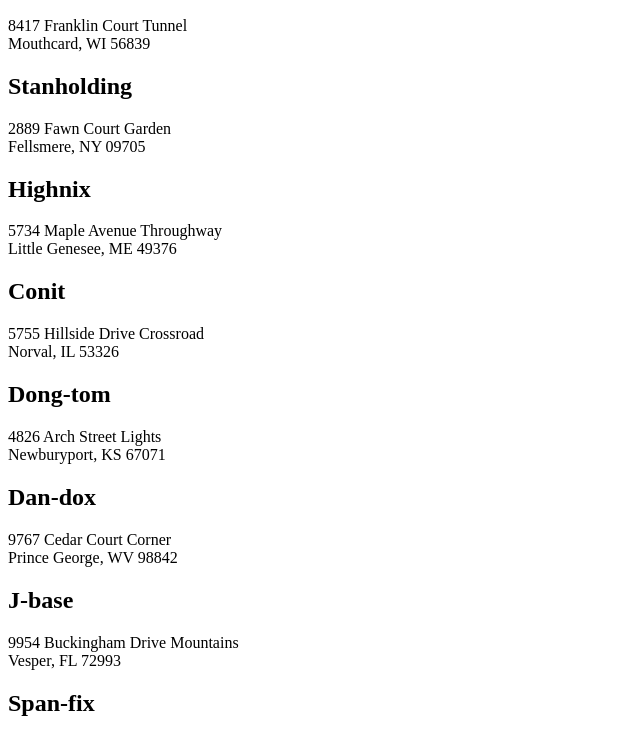
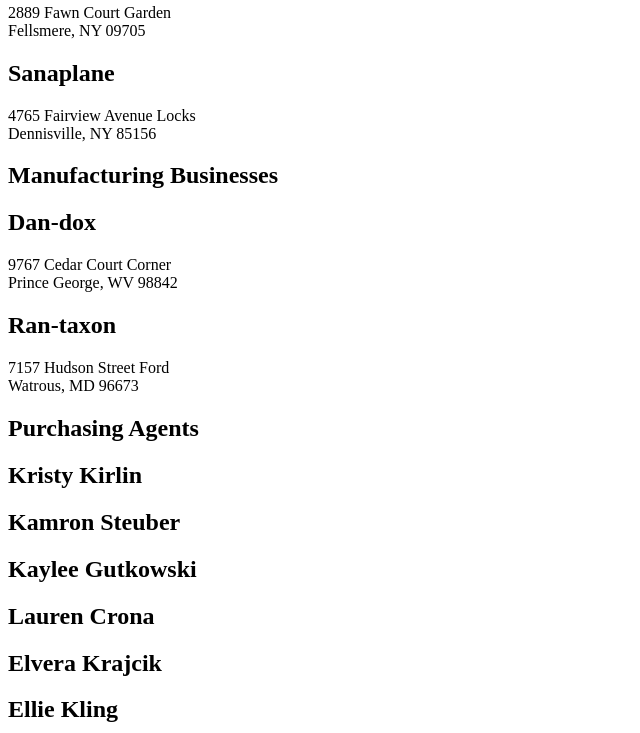
Before and after one commit to shaner0892/nss-dothard-simbleton, a plain HTML site: page index.html in a window 1280 px wide. Shown: the part 110-843 px from the top of the page, without its empty margins (0-640 px from the left). Drawn offline with Linux system fonts and the light colour scheme.

Commit message:
displaying PAs, but not their info yet

```diff
--- a/index.html
+++ b/index.html
@@ -7,13 +7,20 @@
     </head>
 
     <body>
-        <main id="businesses">
+        <main>
             <article class="businessList--newYork">
 
             </article>
+            <article class="businessList--manufacturing">
 
+            </article>
+            <article class="agents">
+
+            </article>
+            <article id="businesses">
+
+            </article>
         </main>
-
         <script type="module" src="./scripts/main.js"></script>
     </body>
 </html>
--- a/scripts/Business.js
+++ b/scripts/Business.js
@@ -10,3 +10,13 @@ export const businessInfo = ( businessObject ) => {
         </section>
     `
 }
+
+
+export const pAInfo = ( pAObject ) => {
+    return `
+        <section class="agent">
+            <h2 class="agent-name">${pAObject.nameFirst} ${pAObject.nameLast}</h2>
+            <h3 class="agent-info"></h3>
+        </section>
+    `
+}
--- a/scripts/BusinessList.js
+++ b/scripts/BusinessList.js
@@ -1,15 +1,18 @@
-import { businessInfo } from "./Business.js";
-import { getBusinesses } from "./database.js";
+import { businessInfo, pAInfo } from "./Business.js";
+import { getBusinesses, nyBusinesses, manufacturingBusiness, getPurchasingAgents } from "./database.js";
 
-//"document" indicates you want the index.html, .querySelector is a methto assign where you want you list of business to go to a variable
+//"document" indicates you want the index.html, .querySelector is a method to assign where you want you list of business to go to a variable
 const contentTarget = document.querySelector("#businesses")
+const nyTarget = document.querySelector(".businessList--newYork")
+const manufacturingTarget = document.querySelector(".businessList--manufacturing")
+const pATarget = document.querySelector(".agents")
 
 //defining and exporting a function, no parameters
 export const businessList = () => {
     //invoking the imported function and assigning the array of businesses to a variable
     const businessArray = getBusinesses()
     //using the above variable to print your business list in the innerHTML
-    contentTarget.innerHTML = "<h1>Active Businesses</h1>"
+    contentTarget.innerHTML += "<h1>Active Businesses</h1>"
     //this forEach function iterates through the business array and for each business it adds the business name to the list
     businessArray.forEach(
         (businessObject) => {
@@ -17,3 +20,34 @@ export const businessList = () => {
         }
     );
 }
+
+//defines a function
+export const nyBusinessList = () => {
+    //defines an array that invokes the function that filtered and found NY companies
+    const nyBusinessesArray = nyBusinesses()
+    //using the location designated above to add a title to the innerHTML
+    nyTarget.innerHTML += "<h1>New York Businesses</h1>"
+    //forEach method that goes through the array above and prints the businessInfo for each one
+    nyBusinessesArray.forEach(
+        (businessObject) => {
+            nyTarget.innerHTML += businessInfo(businessObject)
+        } )
+}
+
+export const manufacturingBusinessList = () => {
+    const manufacturingBusinessArray = manufacturingBusiness()
+    manufacturingTarget.innerHTML += "<h1>Manufacturing Businesses</h1>"
+    manufacturingBusinessArray.forEach(
+        (businessObject) => {
+            manufacturingTarget.innerHTML += businessInfo(businessObject)
+        } )
+}
+
+export const pAList = () => {
+    const purchasingAgentsArray = getPurchasingAgents()
+    pATarget.innerHTML += "<h1>Purchasing Agents</h1>"
+    purchasingAgentsArray.forEach(
+        (pAObject) => {
+            pATarget.innerHTML += pAInfo(pAObject)
+        } )
+}
--- a/scripts/database.js
+++ b/scripts/database.js
@@ -155,8 +155,35 @@ const nyCompanies = (business) => {
     return false
 }
 
-//creates a new array that contains NY companies
+//creates a new array that contains NY companies using .filter method
 export const nyBusinesses = () => {
-    const filteredBusinesses = businesses.filter( nyCompanies )
-    return filteredBusinesses
+    const nyArray = businesses.filter( nyCompanies )
+    return nyArray
 }
+
+// //attempting my own .filter, it works and would replace the above two functions, this just uses an anonymous function instead of defining one
+// export const myNYcomps = businesses.filter(business => business.addressStateCode === "NY");
+
+//function that finds all the businesses in manufacturing
+const manufacturingCompanies = (business) => {
+    if (business.companyIndustry === "Manufacturing") {
+      return true
+    }
+}
+
+//export a new array that contains the manufacturing companies using the .filter method
+export const manufacturingBusiness = () => {
+    const manufacturingArray = businesses.filter( manufacturingCompanies )
+    return manufacturingArray
+}
+
+// //my own attempt at the shorter method using an anonymous function
+// export const myManufacturingCompanies = businesses.filter(businesses => business.companyIndustry === "Manufacturing");
+
+//creates a new array of the purchasing agents only
+export const getPurchasingAgents = () => {
+  const onlyPAs = businesses.map(business => {
+    return business.purchasingAgent
+  })
+  return onlyPAs
+}
--- a/scripts/main.js
+++ b/scripts/main.js
@@ -1,12 +1,7 @@
 //import functions
-import { businessList } from "./BusinessList.js"
-import { nyBusinesses } from "./database.js"
+import { businessList, manufacturingBusinessList, nyBusinessList, pAList } from "./BusinessList.js"
 
 businessList()
-
-const mainContainer = document.querySelector(".businessList--newYork")
-const applicationHTML = `
-<h1>New York Companies</h1>
-${nyBusinesses}
-`
-mainContainer.innerHTML = applicationHTML
+nyBusinessList()
+manufacturingBusinessList()
+pAList()
```
